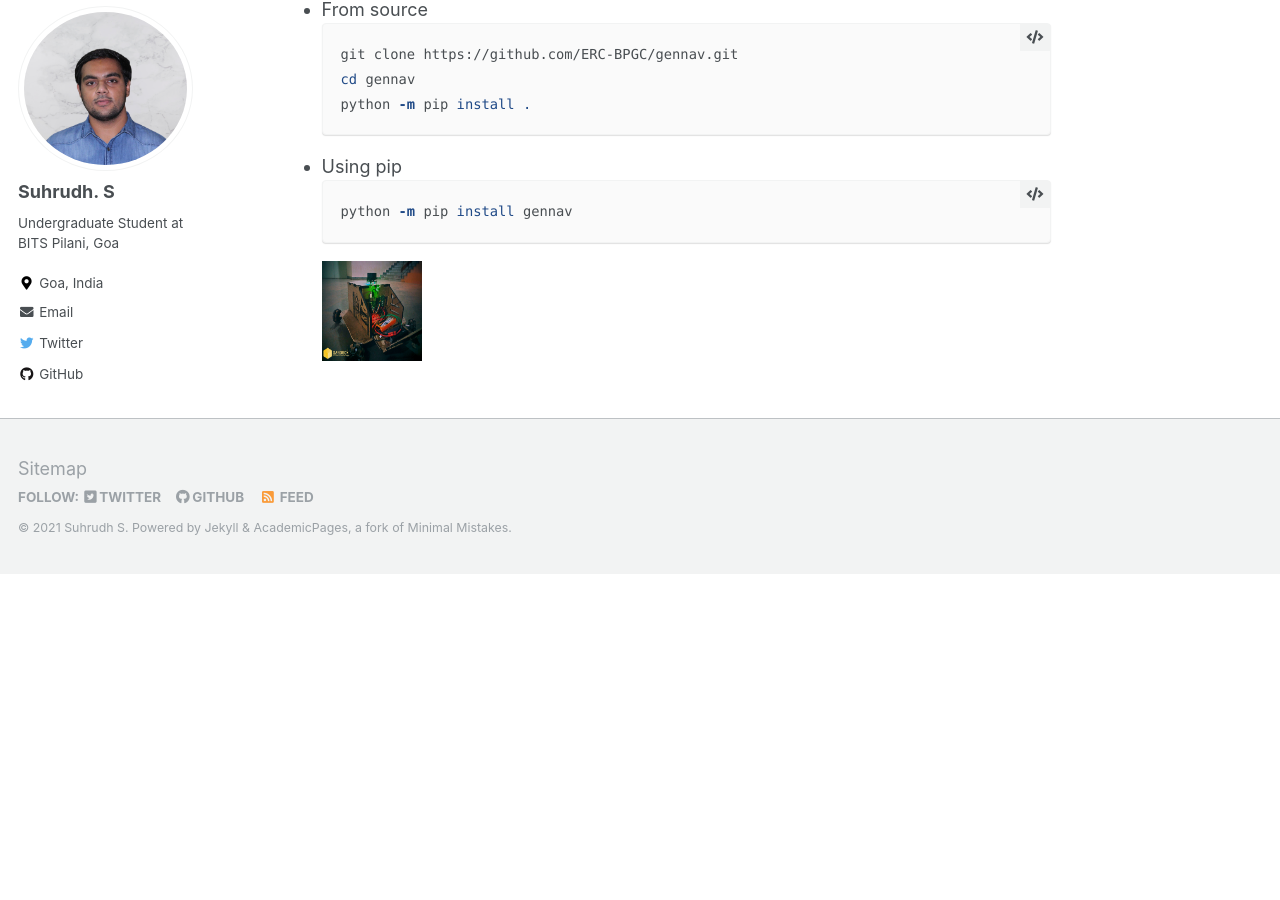
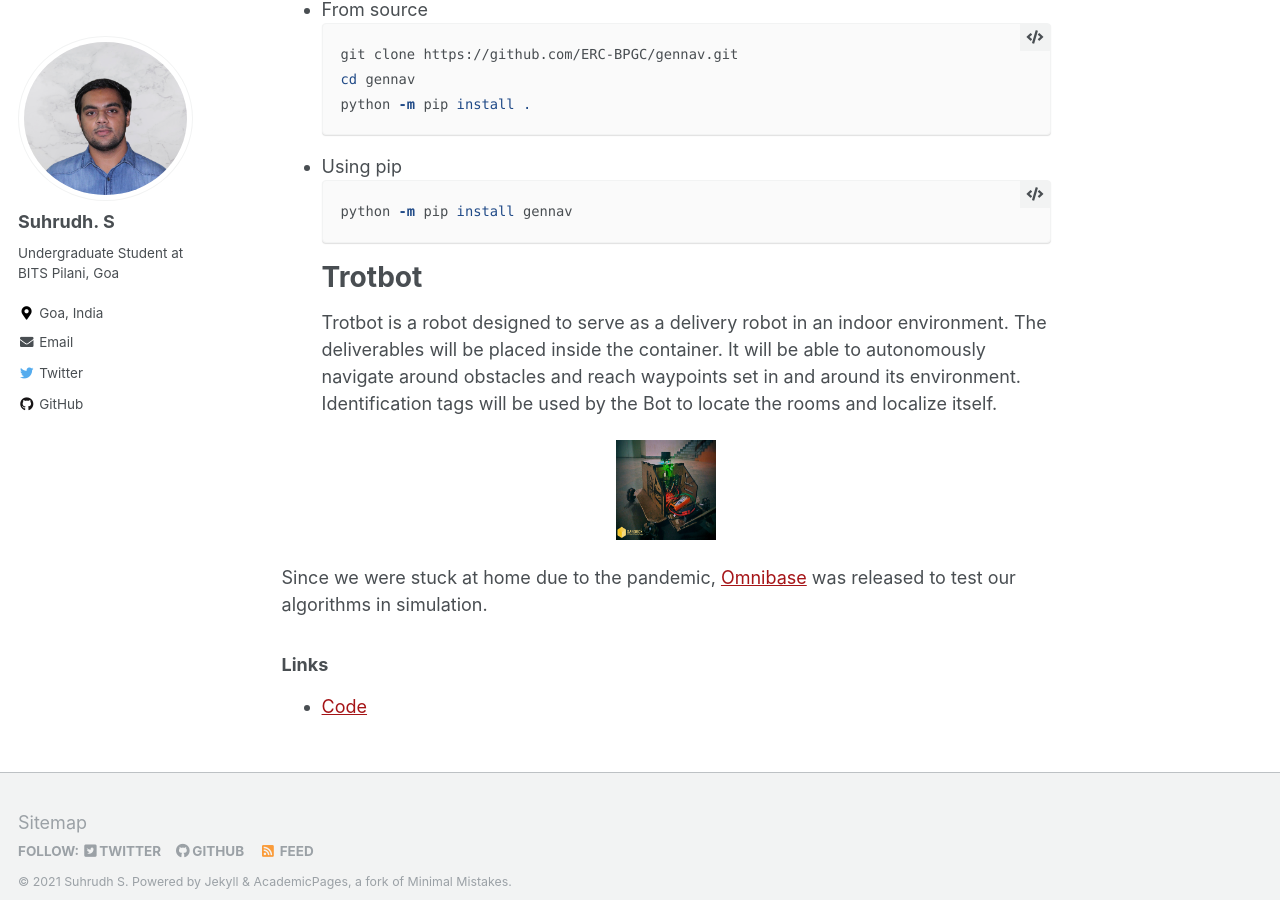
Before and after one commit to SuhrudhSarathy/SuhrudhSarathy.github.io, a Jekyll site: the page built from _pages/software.md, in a window 1280 px wide and 900 px high, scrolled down 1652 px. Built offline with Jekyll 4.4.1, drawn with Linux system fonts in a browser that asks for light colours; before the commit the page ends 2226 px from its top, so only the background shows below that; some of the changed text lies outside the part shown.

Commit message:
finalise trotbot

````diff
--- a/_pages/software.md
+++ b/_pages/software.md
@@ -50,6 +50,16 @@ python -m pip install .
 python -m pip install gennav
 ```
 <!--add trotbot-->
-<img src="/images/software/trotbot.jpg" alt="MarineGEO circle logo" style="height: 100px; width:100px;"/>
+# Trotbot
+Trotbot is a robot designed to serve as a delivery robot in an indoor environment. The deliverables will be placed inside the container. It will be able to autonomously navigate around obstacles and reach waypoints set in and around its environment. Identification tags will be used by the Bot to locate the rooms and localize itself.
+
+<p align="center">
+  <img src="/images/software/trotbot.jpg" alt="MarineGEO circle logo" style="height: 100px; width:100px;"/>
+</p>
+
+Since we were stuck at home due to the pandemic, [Omnibase](https://github.com/ERC-BPGC/omnibase) was released to test our algorithms in simulation.
+
+### Links
+- [Code](https://github.com/ERC-BPGC/Trotbot)
 
 <!-- ![](/images/software/trotbot.jpg) -->
````
Also changed, not shown: other parts of _pages/software.md (+1 -1 lines).
